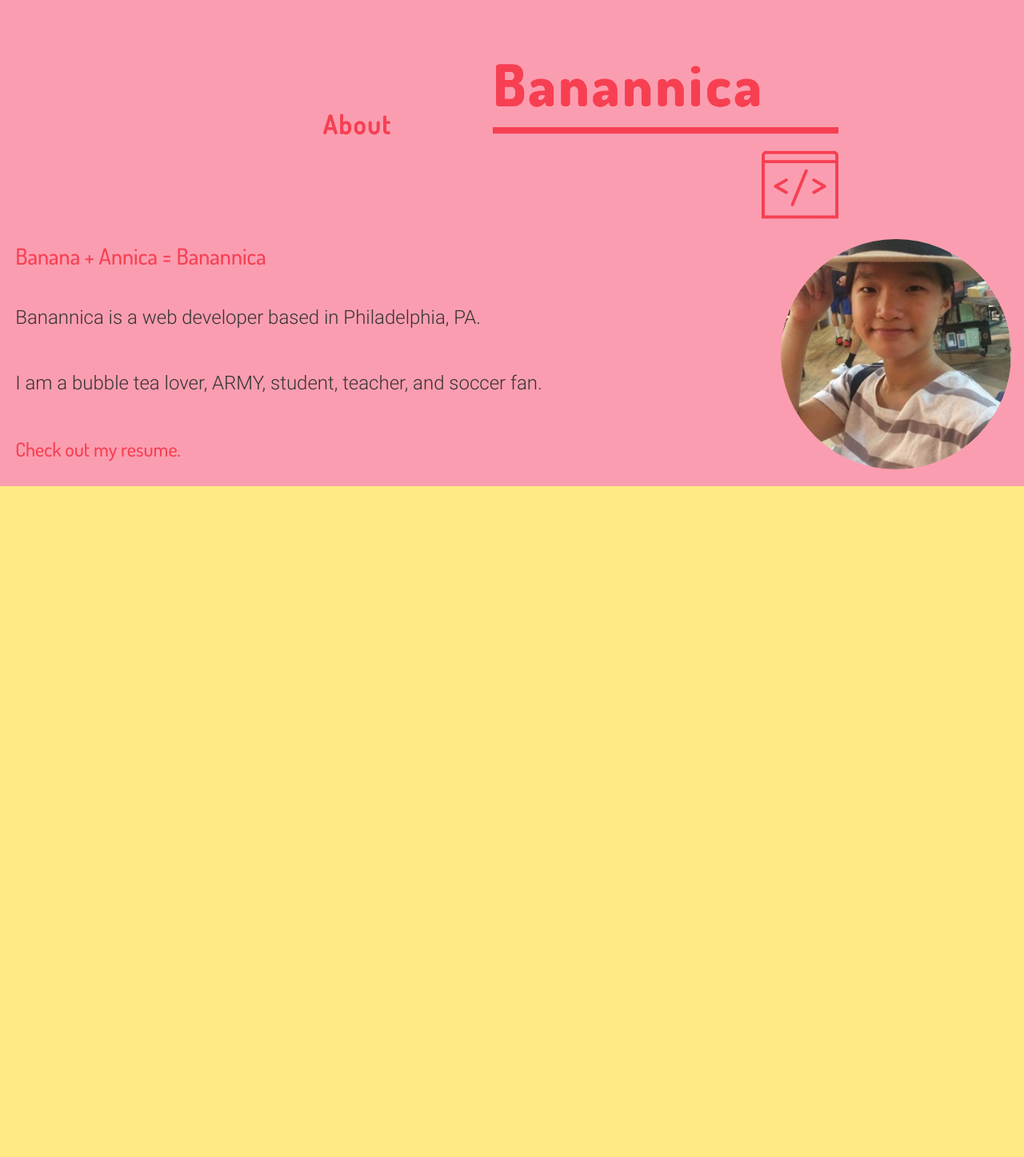
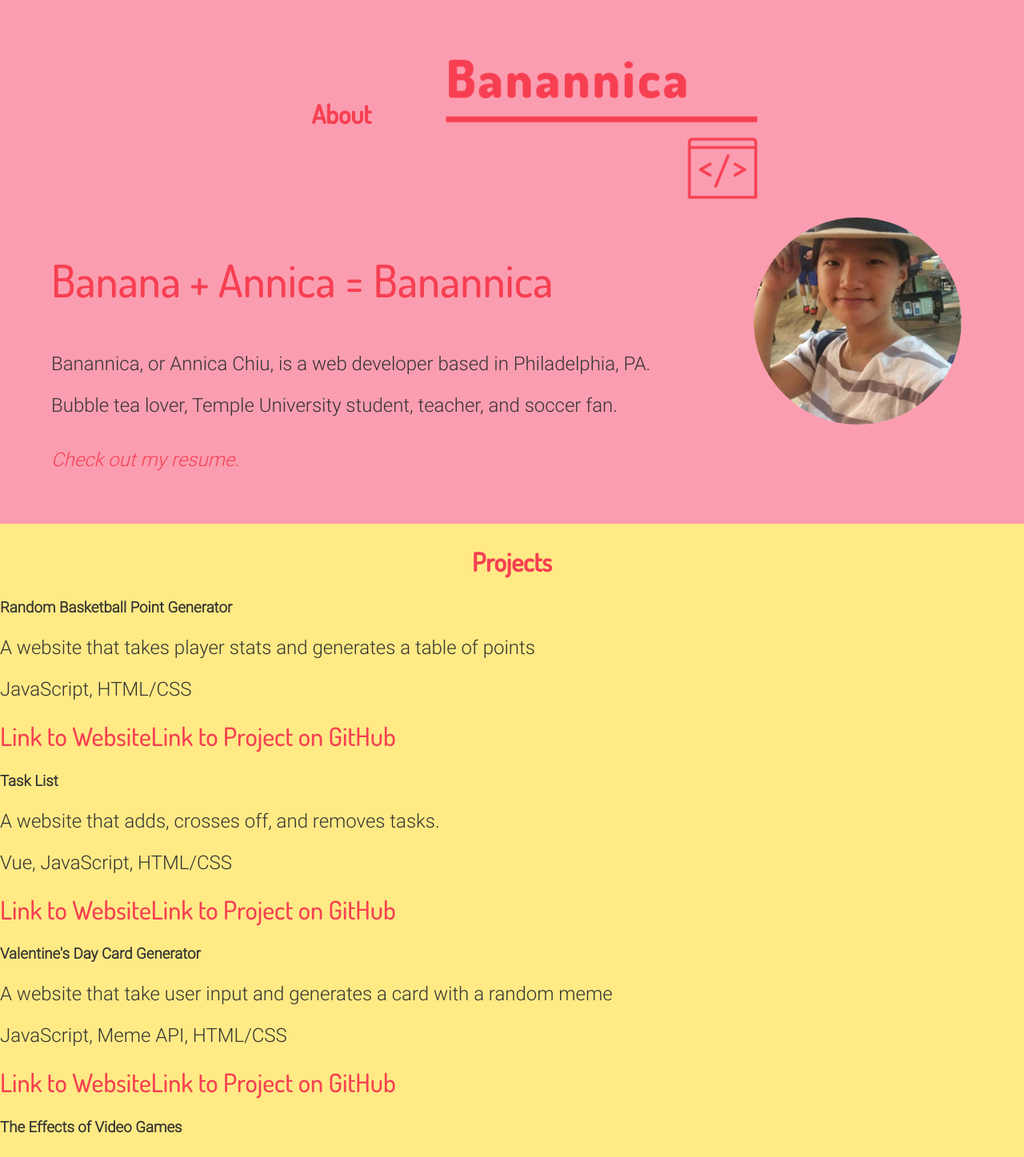
Before and after one commit to chiuannica/banannica, a Vue app: page /#/ in a window 1280 px wide. Shown: the part 700-2147 px from the top of the page at 80% size. Before the commit the page ends 1308 px from the top, so only its background shows below. Built offline with nearby package versions, Linux system fonts and the light colour scheme.

Commit message:
added projects to #project

```diff
--- a/index.html
+++ b/index.html
@@ -3,7 +3,8 @@
   <head>
     <meta charset="utf-8">
     <meta name="viewport" content="width=device-width,initial-scale=1.0">
-    <title>My name is Annica</title>
+    <link rel="icon" href="src/assets/logo_transparent.png">
+    <title>Banannica</title>
   </head>
   <body>
     <div id="app"></div>
--- a/src/App.vue
+++ b/src/App.vue
@@ -4,6 +4,7 @@
     <Header></Header>
     <Home></Home>
     <About></About>
+    <Projects></Projects>
   </div>
 </template>
 
@@ -13,11 +14,12 @@ import Scrollbar from './components/Scrollbar'
 import Header from './components/Header'
 import Home from './components/Home'
 import About from './components/About'
+import Projects from './components/Projects'
 
 export default {
   name: 'App',
   components: {
-    Scrollbar, Header, Home, About
+    Scrollbar, Header, Home, About, Projects
   }
 }
 </script>
@@ -41,7 +43,7 @@ html{
   font-size: 14pt;
   color: #333333;
 }
-h1, a{
+h1, h2, a{
   font-family: 'Dosis';
   font-size: 24pt;
   color: #F73F52;
--- a/src/components/About.vue
+++ b/src/components/About.vue
@@ -1,15 +1,17 @@
 <template>
   <div id="about">
     <div id="titlelogo">
-      <h1>{{ title }}</h1>
+      <h2>{{ title }}</h2>
       <img class="logo" :src="logo">
     </div>
     <div id="content">
       <div class="text">
         <p v-for="text in texts" :id="text.id">{{ text.p }}</p>
-        <a :href="resume.link"><p>{{ resume.p }}</p></a>
       </div>
-      <div><img class="mypicture" :src="mypicture"></div>
+      <div>
+        <img class="mypicture" :src="mypicture">
+      </div>
+      <a :href="resume.link"><span>{{ resume.p }}</span></a>
     </div>
   </div>
 </template>
@@ -24,8 +26,8 @@ export default {
       mypicture: require('@/assets/mypicture.jpg'),
       texts: [
         { p: 'Banana + Annica = Banannica', id: 'equation' },
-        { p: 'Banannica is a web developer based in Philadelphia, PA.', id: 0 },
-        { p: 'I am a bubble tea lover, ARMY, student, teacher, and soccer fan.', id: 1 }
+        { p: 'Banannica, or Annica Chiu, is a web developer based in Philadelphia, PA.', id: 0 },
+        { p: 'Bubble tea lover, Temple University student, teacher, and soccer fan.', id: 1 }
       ],
       resume: { p: 'Check out my resume.', link: 'https://google.com' }
     }
@@ -37,20 +39,20 @@ export default {
 #about{
   background: hsl(348, 92%, 80%);
   display: block;
-
+  padding: 5%;
 }
-h1{
-  animation:
-    typing 3s steps(40, end),
-    blinking-cursor .5s step-start 2;
+h2{
+  font-size: 32pt;
+  color: #222;
+  text-align: center;
 }
 p{
-  font-size: 16pt;
-  margin: 2%;
+  font-size: 18pt;
 }
 a{
+  color: #eee;
   text-decoration: none;
-  color: #e3e3e3;
+  text-align: left;
 }
 a:hover{
   color: #F73F52;
@@ -60,7 +62,7 @@ a:hover{
   justify-content: center;
   align-items: center;
   margin-bottom: -15%;
-  margin-top: -10%;
+  margin-top: -15%;
 }
 #content{
   width: 100%;
@@ -68,20 +70,18 @@ a:hover{
   grid-template-columns: 3fr 1fr;
 }
 .text{
-  display: grid;
-  grid-template-rows: 1fr 1fr 1fr 1fr;
+  display: inline-block;
 }
 #equation{
   font-family: 'Dosis';
   color: #F73F52;
-  font-size: 150%;
+  font-size: 200%;
 }
 /* Images */
 .logo{
   width: 50%;
   height: 50%;
-  margin-left: -30%;
-  margin-right: 10%;
+  margin-right: -13%;
 }
 .mypicture{
   border-radius: 50%;
@@ -90,7 +90,7 @@ a:hover{
 }
 /* Smol Screen */
 @media screen and (max-width: 600px) {
-  h1{
+  h1, h2{
     font-size: 18pt;
   }
   span{
@@ -99,17 +99,23 @@ a:hover{
   p{
     font-size: 12pt;
   }
+  #equation{
+  font-size: 120%;
+  }
 }
 /* Big Screen */
 @media screen and (min-width: 1000px) {
-  h1{
-    font-size: 64pt;
+  h1, h2{
+    font-size: 48pt;
   }
   span{
-    font-size: 24pt;
+    font-size: 18pt;
   }
   p{
     font-size: 18pt;
   }
+  #equation{
+  font-size: 300%;
+  }
 }
 </style>
--- a/src/components/Header.vue
+++ b/src/components/Header.vue
@@ -1,5 +1,5 @@
 <template>
-  <div id="header">
+  <div id="home">
     <div id="picture">
       <img v-bind:src="logo" class="picture"/>
     </div>
@@ -15,11 +15,11 @@ export default {
     return {
       logo: require('@/assets/logo_transparent.png'),
       tabs: [
-        {title: 'Home', link: '/', id: 0},
-        {title: 'About', link: '/about', id: 1},
-        {title: 'Projects', link: '/projects', id: 2},
+        {title: 'Home', link: '#home', id: 0},
+        {title: 'About', link: '#about', id: 1},
+        {title: 'Projects', link: '#projects', id: 2},
         {title: 'Blog', link: '/blog', id: 3},
-        {title: 'Contact', link: '/contact', id: 4}
+        {title: 'Contact', link: '#contact', id: 4}
       ]
     }
   }
@@ -56,7 +56,7 @@ a.block{
   display: block;
   padding: 0.5em;
 }
-#header{
+#home{
   background: transparent;
   width: 100%;
   display: inline-flex;
--- a/src/components/Home.vue
+++ b/src/components/Home.vue
@@ -1,5 +1,5 @@
 <template>
-  <div id="home">
+  <div id="main">
     <h1>{{ title }} <span>{{ subtitle }}</span></h1>
     <img class="banana" :src="banana">
   </div>
@@ -19,7 +19,7 @@ export default {
 </script>
 
 <style>
-#home{
+#main{
   margin: 70px;
 }
 /* Animation */
@@ -34,12 +34,13 @@ h1{
   letter-spacing: 0.07em;
   animation:
     typing 2s steps(40, end),
-    blinking-cursor .5s step-start 5;
+    blinking-cursor .5s step-start 7;
   animation-delay: 0s;
 }
 span{
   font-size: 14pt;
   font-family: 'Roboto';
+  font-style: italic;
 }
 @keyframes typing {
   from { width: 0 }
--- /dev/null
+++ b/src/components/Projects.vue
@@ -0,0 +1,59 @@
+<template>
+  <div id="projects">
+    <h2>{{ title }}</h2>
+    <div v-for="project in projects">
+      <h4>{{ project.name }}</h4>
+      <p>{{ project.description }}</p>
+      <p>{{ project.tools }}</p>
+      <a :href="project.link">Link to Website</a>
+      <a :href="project.github">Link to Project on GitHub</a>
+    </div>
+  </div>
+</template>
+
+<script>
+export default {
+  name: 'Projects',
+  data () {
+    return {
+      title: 'Projects',
+      projects: [
+        { name: 'Random Basketball Point Generator',
+          description: 'A website that takes player stats and generates a table of points',
+          tools: 'JavaScript, HTML/CSS',
+          link: 'https://chiuannica.github.io/randompointgenerator/',
+          github: 'https://github.com/chiuannica/randompointgenerator'
+        },
+        { name: 'Task List',
+          description: 'A website that adds, crosses off, and removes tasks.',
+          tools: 'Vue, JavaScript, HTML/CSS',
+          link: 'https://chiuannica.github.io/tasklist/',
+          github: 'https://github.com/chiuannica/tasklist'
+        },
+        { name: "Valentine's Day Card Generator",
+          description: 'A website that take user input and generates a card with a random meme',
+          tools: 'JavaScript, Meme API, HTML/CSS',
+          link: 'https://chiuannica.github.io/valentinesdaycard/meme.html',
+          github: 'https://github.com/chiuannica/valentinesdaycard'
+        },
+        { name: 'The Effects of Video Games',
+          description: 'A webpage displaying tips from older people',
+          tools: 'CSS animations, CSS grid, HTML/CSS',
+          link: 'https://chiuannica.github.io/tipsfrompeopleolderthanme/',
+          github: 'https://github.com/chiuannica/tipsfrompeopleolderthanme'
+        },
+        { name: 'The Effects of Video Games',
+          description: 'A website displaying research on the mental effects of video games',
+          tools: 'Customized Bootstrap, HTML/CSS',
+          link: 'https://chiuannica.github.io/videogamesproject/',
+          github: 'https://github.com/chiuannica/videogamesproject'
+        }
+      ]
+    }
+  }
+}
+</script>
+
+<style>
+
+</style>
```
